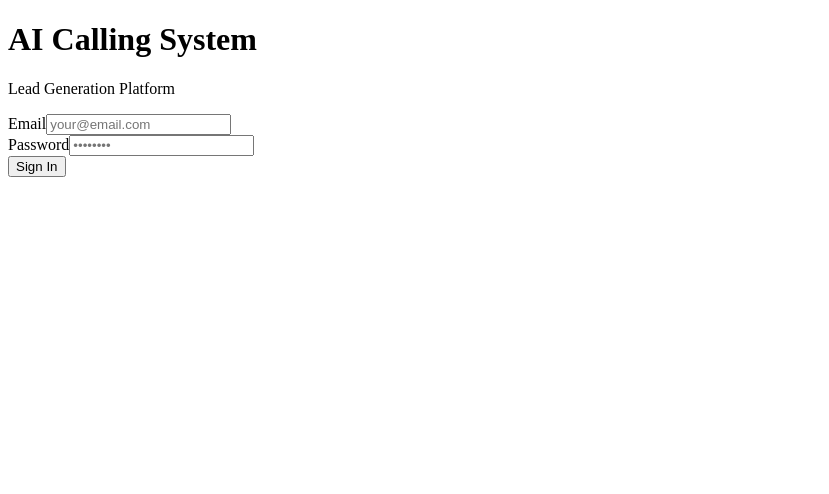
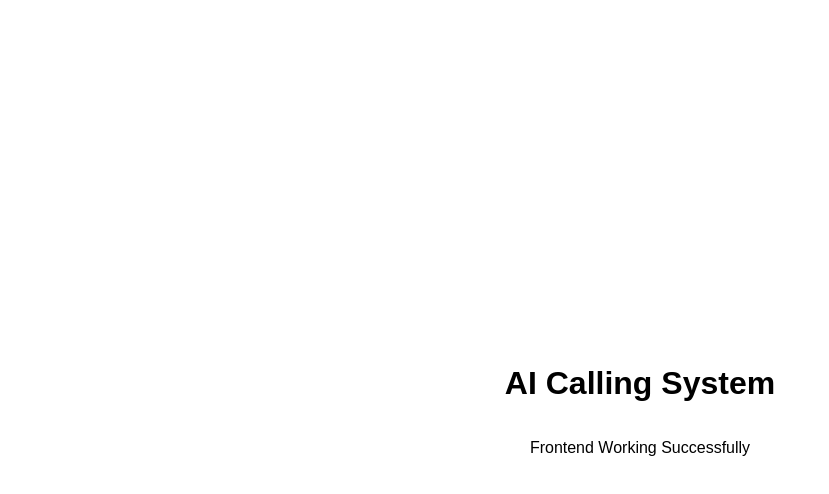
Before and after one commit to yadavupesh0390-afk/AI-calling-system-, a React (Vite) app in the folder apps/dashboard-ui/: page / in a window 1280 px wide. Shown: the top 494 px of the page, without its empty margins (0-829 px from the left). Built offline with nearby package versions, Linux system fonts and the light colour scheme; the HTML template or start-up script is replaced by a standard one.

Commit message:
Update LoginPage.jsx

```diff
--- a/apps/dashboard-ui/src/pages/LoginPage.jsx
+++ b/apps/dashboard-ui/src/pages/LoginPage.jsx
@@ -1,87 +1,19 @@
-import React, { useState } from 'react';
-import { useNavigate } from 'react-router-dom';
-import axios from 'axios';
+import React from 'react';
 
 const LoginPage = () => {
-  const [formData, setFormData] = useState({ email: '', password: '' });
-  const [loading, setLoading] = useState(false);
-  const [error, setError] = useState('');
-  const navigate = useNavigate();
-
-  const handleChange = (e) => {
-    setFormData({
-      ...formData,
-      [e.target.name]: e.target.value
-    });
-  };
-
-  const handleSubmit = async (e) => {
-    e.preventDefault();
-    setLoading(true);
-    setError('');
-
-    try {
-      const response = await axios.post('/api/auth/login', formData);
-      localStorage.setItem('token', response.data.token);
-      localStorage.setItem('user', JSON.stringify(response.data.user));
-      navigate('/dashboard');
-    } catch (err) {
-      setError(err.response?.data?.error || 'Login failed');
-    } finally {
-      setLoading(false);
-    }
-  };
-
   return (
-    <div className="min-h-screen bg-gradient-to-br from-blue-600 to-purple-700 flex items-center justify-center p-4">
-      <div className="bg-white rounded-lg shadow-xl p-8 w-full max-w-md">
-        <h1 className="text-3xl font-bold text-gray-800 mb-2 text-center">
-          AI Calling System
-        </h1>
-        <p className="text-gray-600 text-center mb-8">Lead Generation Platform</p>
-
-        <form onSubmit={handleSubmit} className="space-y-6">
-          {error && (
-            <div className="bg-red-100 border border-red-400 text-red-700 px-4 py-3 rounded">
-              {error}
-            </div>
-          )}
-
-          <div>
-            <label className="block text-gray-700 font-medium mb-2">Email</label>
-            <input
-              type="email"
-              name="email"
-              value={formData.email}
-              onChange={handleChange}
-              className="w-full px-4 py-2 border border-gray-300 rounded-lg focus:outline-none focus:ring-2 focus:ring-blue-500"
-              placeholder="your@email.com"
-              required
-            />
-          </div>
-
-          <div>
-            <label className="block text-gray-700 font-medium mb-2">Password</label>
-            <input
-              type="password"
-              name="password"
-              value={formData.password}
-              onChange={handleChange}
-              className="w-full px-4 py-2 border border-gray-300 rounded-lg focus:outline-none focus:ring-2 focus:ring-blue-500"
-              placeholder="••••••••"
-              required
-            />
-          </div>
-
-          <button
-            type="submit"
-            disabled={loading}
-            className="w-full bg-blue-600 hover:bg-blue-700 text-white font-medium py-2 px-4 rounded-lg transition duration-200 disabled:opacity-50"
-          >
-            {loading ? 'Signing in...' : 'Sign In'}
-          </button>
-        </form>
-      </div>
+    <div
+      style={{
+        height: '100vh',
+        display: 'flex',
+        justifyContent: 'center',
+        alignItems: 'center',
+        flexDirection: 'column',
+        fontFamily: 'Arial'
+      }}
+    >
+      <h1>AI Calling System</h1>
+      <p>Frontend Working Successfully</p>
     </div>
   );
 };
```
